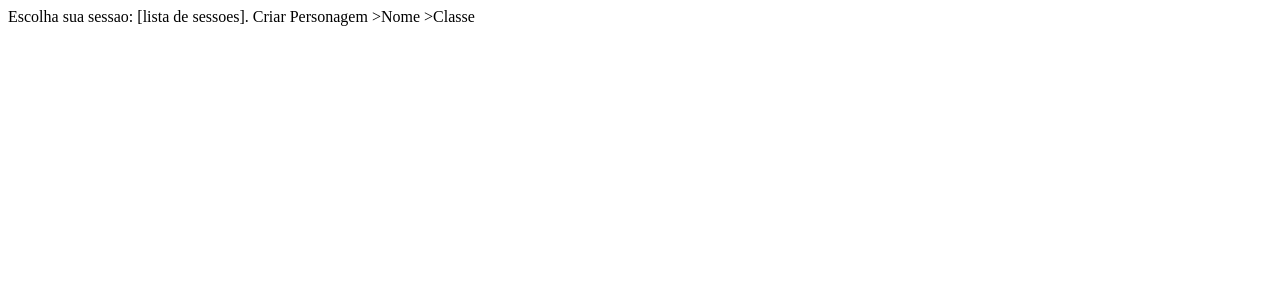
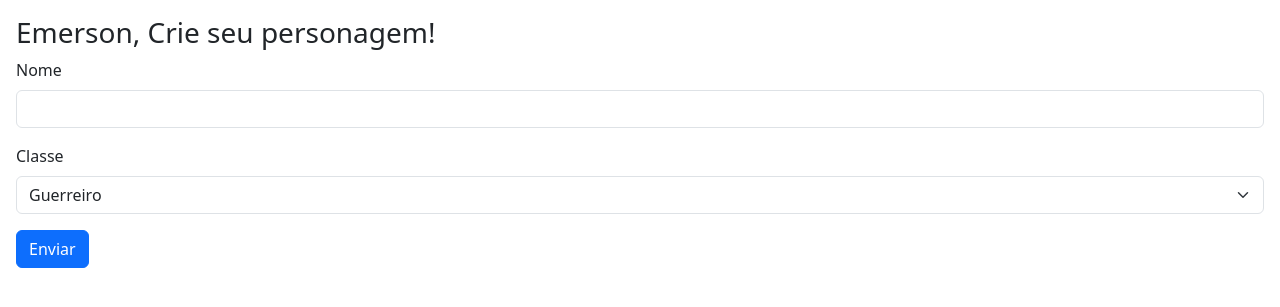
Before and after one commit to opaemerson/projeto-chs, a PHP site: page /chs/mecanismo_ganolia/guia_personagem.php in a window 1280 px wide. Shown: the top 307 px of the page. Run offline with PHP 8.4, Linux system fonts and the light colour scheme; a user stored in the database is signed in.

Commit message:
adicionando criacao de personagem

```diff
--- a/css/ganolia.css
+++ b/css/ganolia.css
@@ -8,7 +8,7 @@ button {
 }
 
 .scrolling-container {
-    max-height: 500px; /* Defina a altura máxima desejada para a barra de rolagem */
+    max-height: 400px; /* Defina a altura máxima desejada para a barra de rolagem */
     overflow-y: auto; /* Adiciona uma barra de rolagem vertical quando o conteúdo ultrapassa a altura máxima */
     border: 1px solid #ccc; /* Adiciona uma borda para melhor visualização */
     padding: 10px; /* Adiciona algum espaço interno para o conteúdo não encostar nas bordas */
--- a/mecanismo_ganolia/guia_personagem.php
+++ b/mecanismo_ganolia/guia_personagem.php
@@ -1,5 +1,102 @@
-Escolha sua sessao:
-[lista de sessoes].
-Criar Personagem
->Nome
->Classe
+<?php
+include('../protecao.php');
+require_once('../config.php');
+header('Access-Control-Allow-Origin: *');
+?>
+
+<!DOCTYPE html>
+<html lang="en">
+<head>
+    <meta charset="UTF-8">
+    <meta name="viewport" content="width=device-width, initial-scale=1.0">
+    <title>Criar Personagem</title>
+</head>
+<body>
+
+<?php
+if ($_SERVER['REQUEST_METHOD'] === 'POST') {
+    $usuario = $_SESSION['id'];
+    $nome = $_POST['nome'];
+    $classe = $_POST['classe'];
+
+    if (empty($nome) || empty($classe)) {
+        echo "<script>alert('Todos os campos precisam ser preenchidos');</script>";
+    } else {
+
+        $nomeExistente = "SELECT gp.nome FROM ganolia_personagem gp WHERE nome = '$nome'";
+        $resultado = $conn->query($nomeExistente);
+
+        if ($resultado->num_rows > 0 || $resultado == FALSE){
+            echo "<script>alert('Nome já existe / Falha na busca');</script>";
+        } else {
+            $insert = "INSERT INTO ganolia_personagem (nome, classe, sessao, usuario_id)
+            VALUES ('$nome', '$classe', '', '$usuario')";
+
+            //tratativa caso der b.o na insercao
+            echo ($conn->query($insert) === TRUE) ? "<script>alert('Salvo no banco de dados!');</script>" : "<script>alert('Erro ao inserir no banco de dados!');</script>";
+        }
+    }
+}
+?>
+
+<?php
+if (isset($_SESSION['nome'])) {
+?>
+    <form action="" class="m-3" method="POST">
+        <?php
+            echo '<label>' . '<h3>' . $_SESSION['nome'] . ', Crie seu personagem!' . '</h3>' . '</label>';
+        ?>
+        <div class="mb-3">
+            <label class="form-label">Nome</label>
+            <input type="text" class="form-control" id="nome" name="nome">
+        </div>
+        <div class="mb-3">
+            <label  class="form-label">Classe</label>
+            <select class="form-select" id="classe" name="classe">
+                <option value="Guerreiro">Guerreiro</option>
+                <option value="Mago">Mago</option>
+            </select>
+        </div>
+        <button type="submit" class="btn btn-primary">Enviar</button>
+    </form>
+<?php
+} else {
+    echo "Erro ao acessar a página";
+}
+?>
+
+
+
+
+<script>
+function criaPersonagem() {
+  const nome = $('#nome').val();
+  const classe = $('select[name="classe"]').val();
+
+  const form = new FormData();
+  form.append('nome', nome);
+  form.append('classe', classe);
+
+  const url = "http://127.0.0.1:80/chs/mecanismo_ganolia/guia_personagem.php";
+
+  $.ajax({
+    url: url,
+    method: 'POST',
+    data: form,
+    processData: false,
+    contentType: false,
+    success: function (resultado) {
+        console.log(resultado);
+        location.reload();
+    },
+    error: function (erro) {
+        console.log(erro);
+    }
+  });
+}
+</script>
+<script src="https://code.jquery.com/jquery-3.6.4.min.js"></script>
+<link href="https://cdn.jsdelivr.net/npm/bootstrap@5.3.0-alpha3/dist/css/bootstrap.min.css" rel="stylesheet" integrity="sha384-KK94CHFLLe+nY2dmCWGMq91rCGa5gtU4mk92HdvYe+M/SXH301p5ILy+dN9+nJOZ" crossorigin="anonymous">
+
+</body>
+</html>
--- a/scripts/mecanismo_ganolia.js
+++ b/scripts/mecanismo_ganolia.js
@@ -230,7 +230,6 @@ function exibirNomeDrop(elemento, nomeDrop) {
   }
 }
 
-
 function limpar(){
   location.reload();
 }
```
